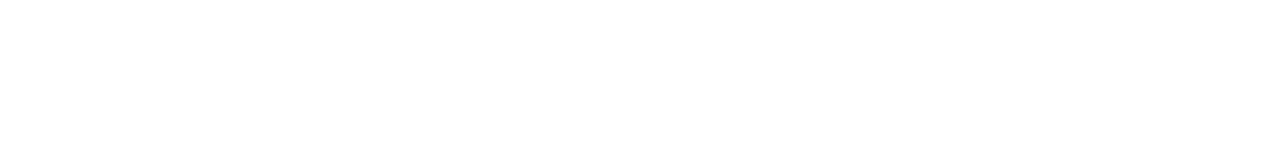
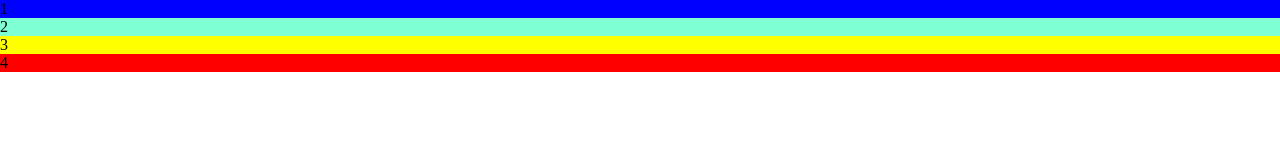
Before and after one commit to LakshanEdirisinghe/TestCollab, a plain HTML site: page index.html in a window 1280 px wide. Drawn offline with Linux system fonts and the light colour scheme.

Commit message:
grid testing

```diff
--- a/index.html
+++ b/index.html
@@ -8,5 +8,12 @@
 </head>
 <body>
 
+    <div class="main-grid">
+        <div class="one">1</div>
+        <div class="two">2</div>
+        <div class="three">3</div>
+        <div class="four">4</div>
+    </div>
+
 </body>
 </html>
--- a/styleSheet.css
+++ b/styleSheet.css
@@ -0,0 +1,26 @@
+*{
+    margin: 0px;
+    padding: 0px;
+}
+
+.main-grid {
+
+    display: grid;
+
+}
+
+.one{
+    background-color: blue;
+}
+
+.two{
+    background-color: aquamarine;
+}
+
+.three{
+    background-color: yellow;
+}
+
+.four{
+    background-color: red;
+}
```
